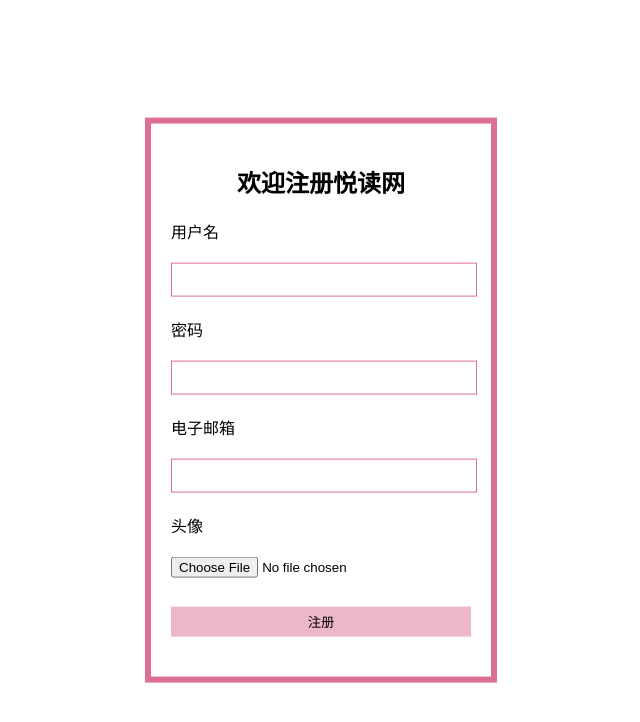
After one commit to YJGit/Reading-website, a Django app: page /register/ in a window 1280 px wide. The commit adds this page. Shown: the top 722 px of the page, without its empty margins (319-959 px from the left). Run offline with Django 3.2, Linux system fonts and the light colour scheme.

Commit message:
modifying the sign up

```diff
--- a/books/admin.py
+++ b/books/admin.py
@@ -1,6 +1,7 @@
 from django.contrib import admin
-from .models import book, laber
+from .models import book, laber, UserProfile
 
 # Register your models here.
 admin.site.register(book)
 admin.site.register(laber)
+admin.site.register(UserProfile)
--- /dev/null
+++ b/books/forms.py
@@ -0,0 +1,14 @@
+from django import forms
+from django.contrib.auth.models import User
+from .models import UserProfile
+
+class UserForm(forms.ModelForm):
+    password = forms.CharField(widget=forms.PasswordInput())
+    class Meta:
+        model = User
+        fields = ('username', 'email', 'password')
+
+class UserProfileForm(forms.ModelForm):
+    class Meta:
+        model = UserProfile
+        fields = ('picture',)
--- a/books/models.py
+++ b/books/models.py
@@ -1,4 +1,5 @@
 from django.db import models
+from django.contrib.auth.models import User
 
 # Create your models here.
 #书名 封面图 评分 作者 出版社 译者 出版年 页数 定价 装帧 ISBN 标签 简介 目录 id
@@ -24,6 +25,11 @@ class book(models.Model):
 
 class laber(models.Model):
     title = models.CharField(max_length = 30)
-
     def __str__(self):
         return self.title
+
+class UserProfile(models.Model):
+    user = models.OneToOneField(User)
+    picture = models.ImageField(upload_to='profile_images', blank=True)
+    def __str__(self):
+        return self.user.username
--- a/books/views.py
+++ b/books/views.py
@@ -1,6 +1,11 @@
 from django.shortcuts import render
 from books.models import book, laber
-from django.http import HttpResponse, Http404
+from django.http import HttpResponse, Http404, HttpResponseRedirect
+from .forms import UserForm, UserProfileForm
+from django.contrib.auth import authenticate, login
+from django.http import HttpResponse, HttpResponseRedirect
+from django.contrib.auth.decorators import login_required
+from django.contrib.auth import logout
 
 # Create your views here.
 def home(request):
@@ -28,3 +33,29 @@ def laber_detail(request, laber_title):
     except laber.DoesNotExist:
         raise Http404
     return render(request, 'laber_detail.html')
+
+def register(request):
+    if request.method == 'POST':
+        user_form = UserForm(data=request.POST)
+        profile_form = UserProfileForm(data=request.POST)
+        if user_form.is_valid() and profile_form.is_valid():
+            user = user_form.save()
+            user.set_password(user.password)
+            user.save()
+            profile = profile_form.save(commit=False)
+            profile.user = user
+            if 'picture' in request.FILES:
+                profile.picture = request.FILES['picture']
+            profile.save()
+            return HttpResponseRedirect('/register/success/')
+        else:
+            print(user_form.errors, profile_form.errors)
+    else:
+        user_form = UserForm()
+        profile_form = UserProfileForm()
+    return render(request,
+                  'register.html',
+                  {'user_form': user_form, 'profile_form': profile_form})
+
+def register_success(request):
+    return render(request, 'register_success.html', {})
--- a/reading_website/urls.py
+++ b/reading_website/urls.py
@@ -21,5 +21,7 @@ urlpatterns = [
     url(r'^$', 'books.views.home', name='home'),
     url(r'^25/$', 'books.views.top25', name='top25'),
     url(r'^(?P<book_id>\d+)/$', 'books.views.detail', name='detail'),
+    url(r'^register/$', 'books.views.register', name='register'),
+    url(r'^register/success/$', 'books.views.register_success', name='register_success'),
     url(r'^(?P<laber_title>.*)/$', 'books.views.laber_detail', name='laber'),
 ]
--- a/templates/base.html
+++ b/templates/base.html
@@ -191,8 +191,8 @@
         <div><a href="https://www.baidu.com/" class="reader">读书</a></div>
     </div>
     <div class = "login_register">
-        <div><a href="https://www.baidu.com/" class="login">登录</a></div>
-        <div><a href="https://www.baidu.com/" class="register">注册</a></div>
+        <div><a href="/login/" class="login">登录</a></div>
+        <div><a href="/register/" class="register">注册</a></div>
     </div>
 </div>
 <div class = "wrap">
--- /dev/null
+++ b/templates/register.html
@@ -0,0 +1,56 @@
+<!DOCTYPE html>
+<html lang="en">
+<head>
+    <meta charset="UTF-8">
+    <title>用户注册</title>
+    <style>
+        form{
+            width: 300px;
+            padding: 20px;
+            border: 6px solid palevioletred;
+            position: absolute;
+            top: 50%;
+            left: 50%;
+            transform: translate(-50%, -50%);
+        }
+        h2{
+            text-align: center;
+        }
+        input{
+            display: block;
+            width: 100%;
+            margin: 20px 0;
+            height: 30px;
+            border: 1px solid palevioletred;
+        }
+        #id_picture{
+            border: none;
+        }
+        input[type="submit"]{
+            border: none;
+            background-color: rgba(219, 112, 147, 0.5);
+        }
+        input[type="submit"]:hover{
+            background-color: rgba(219, 112, 147, 1);
+        }
+    </style>
+</head>
+<body>
+     {{ user_form.errors }}
+     {{ profile_form.errors }}
+     <form id="user_form" method="post" action="/register/" enctype="multipart/form-data">
+         {% csrf_token %}
+         <h2>欢迎注册悦读网</h2>
+         <label for="id_username">用户名</label>
+         {{ user_form.username }}
+         <label for="id_password">密码</label>
+         {{ user_form.password }}
+         <label for="id_email">电子邮箱</label>
+         {{ user_form.email}}
+         <label for="id_picture">头像</label>
+         {{ profile_form.picture }}
+         <!-- Provide a button to click to submit the form. -->
+         <input type="submit" name="submit" value="注册" />
+     </form>
+</body>
+</html>
```
Also changed, not shown: templates/register_success.html (added, +28 -0 lines), books/migrations/0003_userprofile.py (added), db.sqlite3, profile_images/rango.jpeg (added).
